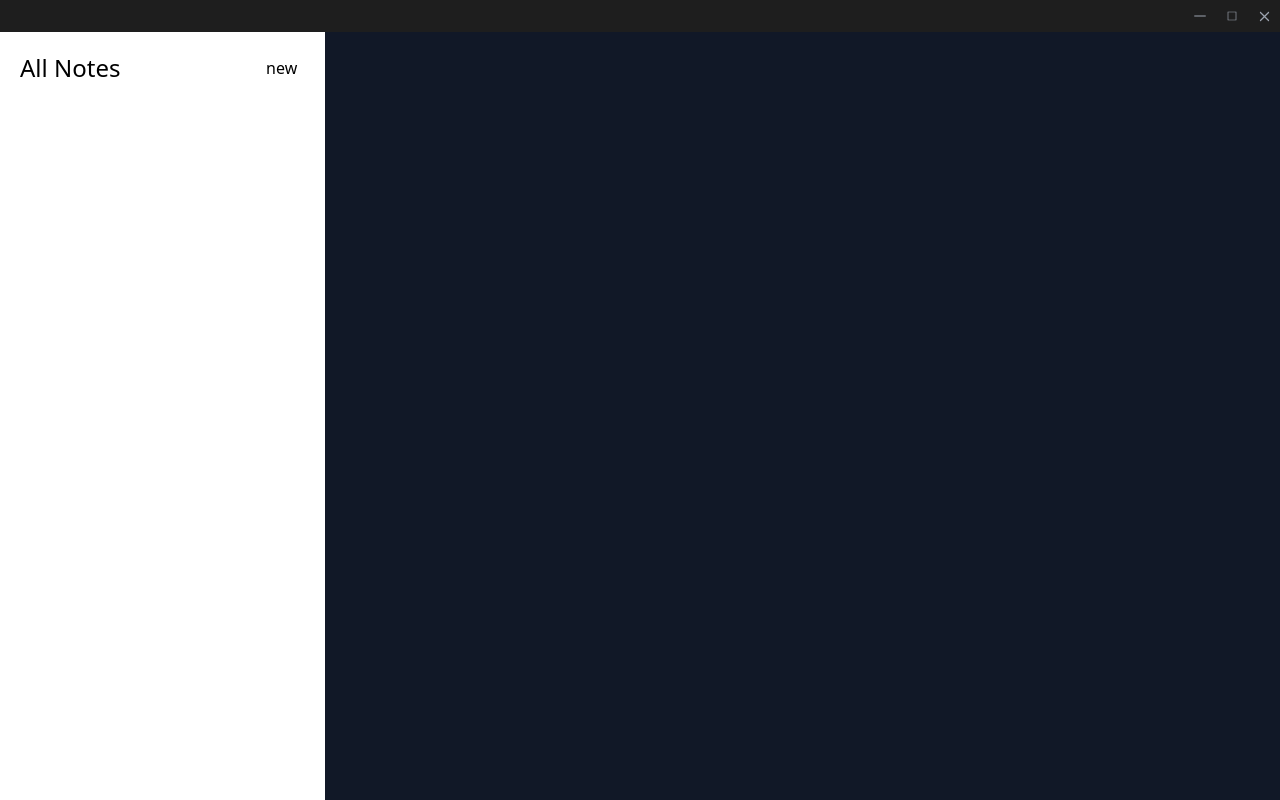
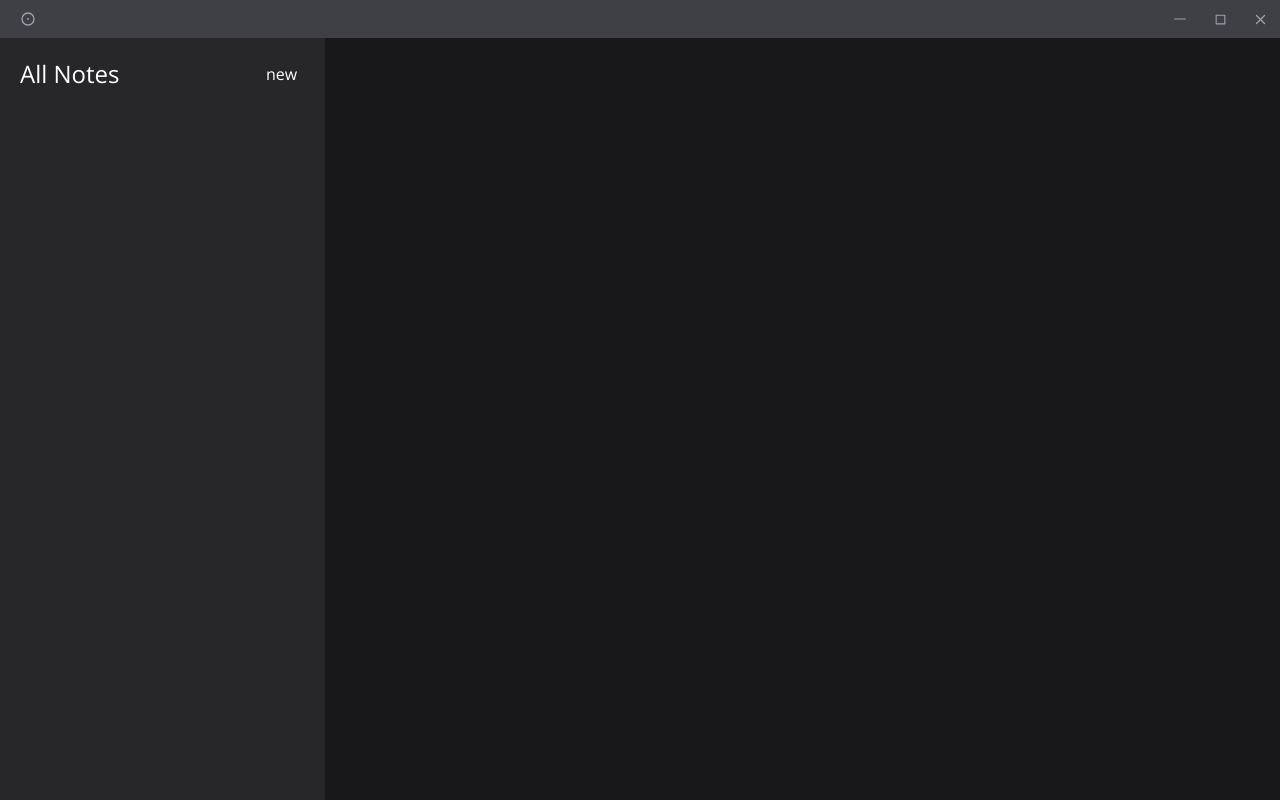
Before and after one commit to ruralad/notedown, a React (Vite) app: page / in a window 1280 px wide. Built offline with nearby package versions, Linux system fonts and the light colour scheme.

Commit message:
Fonts, Layout ui
- Open Sans is the new font
- "Focus Mode"
- Better TitleBar

```diff
--- a/package.json
+++ b/package.json
@@ -10,6 +10,7 @@
     "tauri": "tauri"
   },
   "dependencies": {
+    "@fontsource/open-sans": "^4.5.14",
     "@tauri-apps/api": "^1.2.0",
     "react": "^18.2.0",
     "react-dom": "^18.2.0",
--- a/src/App.tsx
+++ b/src/App.tsx
@@ -10,11 +10,11 @@ const App: React.FC = () => {
     <main className="relative w-full h-screen flex flex-col">
       <div
         data-tauri-drag-region
-        className="absolute h-8 w-full z-20 text-gray-400"
+        className="h-10 w-full text-gray-400 bg-zinc-700"
       >
         <TitleBar />
       </div>
-      <div className="relative w-full h-full flex pt-8">
+      <div className="relative w-full h-full flex">
         {!!showDirectory && <DirectorySection />}
         <ContentSection />
       </div>
--- a/src/components/ContentSection/index.tsx
+++ b/src/components/ContentSection/index.tsx
@@ -39,21 +39,11 @@ const ContentSection: React.FC = () => {
   };
 
   return (
-    <section className="w-full h-full relative bg-gray-900 p-5 text-white">
-      {!!activeNote && (
-        <p
-          title={UiStore.showDirectory ? `Hide Directory` : `Show Directory`}
-          className="absolute text-2xl hover:cursor-pointer z-10 top-0"
-          onClick={() => UiStore.setShowDirectory()}
-        >
-          {UiStore.showDirectory ? <>&larr;</> : <>&rarr;</>}
-        </p>
-      )}
-
+    <section className="w-full h-full relative bg-zinc-900 p-5 text-white">
       {!!editor && (
         <div className="h-full relative">
           <input
-            className="outline-none bg-gray-900 text-3xl py-4"
+            className="outline-none bg-zinc-900 text-3xl font-medium py-4"
             onChange={(e) => setHeading(e.target.value)}
             onBlur={updateHeading}
             value={heading}
--- a/src/components/DirectorySection/Header.tsx
+++ b/src/components/DirectorySection/Header.tsx
@@ -21,7 +21,7 @@ const Header: React.FC = () => {
       <h1 className="text-2xl">All Notes</h1>
       <p
         onClick={createNote}
-        className="py-1 px-2 rounded-md hover:bg-gray-100 hover:cursor-pointer"
+        className="py-1 px-2 rounded-md hover:bg-zinc-700 hover:cursor-pointer"
       >
         new
       </p>
--- a/src/components/DirectorySection/Notes.tsx
+++ b/src/components/DirectorySection/Notes.tsx
@@ -21,7 +21,7 @@ const Notes: React.FC = () => {
         allNotes.map((v, i) => {
           return (
             <p
-              className="p-1 m-1 hover:bg-gray-100 hover:cursor-pointer rounded-md "
+              className="p-1 m-1 hover:bg-zinc-700 hover:cursor-pointer rounded-md "
               key={v.name}
               onClick={() => setActiveNote(v.name as string)}
             >
--- a/src/components/DirectorySection/index.tsx
+++ b/src/components/DirectorySection/index.tsx
@@ -3,7 +3,7 @@ import Notes from "./Notes";
 
 const DirectorySection: React.FC = () => {
   return (
-    <section className="w-1/3 h-full bg-white text-black p-5">
+    <section className="w-1/3 h-full bg-zinc-800 text-white p-5">
       <Header />
       <Notes />
     </section>
--- a/src/components/TitleBar/index.tsx
+++ b/src/components/TitleBar/index.tsx
@@ -1,10 +1,14 @@
 import { appWindow } from "@tauri-apps/api/window";
 import { useEffect, useState } from "react";
 import { AiOutlineMinus } from "react-icons/ai";
+import { BiSquare } from "react-icons/bi";
 import { CgClose } from "react-icons/cg";
-import { RxSquare } from "react-icons/rx";
+import { RiFocusFill } from "react-icons/ri";
+import { TbFocus } from "react-icons/tb";
+import { useUiStore } from "../../store/UiStore";
 const TitleBar = () => {
   const [fullscreen, setFullscreen] = useState<boolean>();
+  const UiStore = useUiStore();
 
   useEffect(() => {
     appWindow.isMaximized().then((fullscreenStatus) => {
@@ -13,44 +17,63 @@ const TitleBar = () => {
   }, []);
 
   return (
-    <div className="right-0 flex absolute">
+    <div className="w-full h-full flex justify-between items-center">
+      <div className="h-full flex items-center pl-3">
         <div
-        className="grid place-items-center w-8 h-8 hover:bg-gray-800"
+          className="grid place-items-center w-8 h-8 p-2 rounded-lg hover:bg-zinc-600"
+          onClick={() => UiStore.setShowDirectory()}
+          title={
+            UiStore.showDirectory
+              ? "Switch to Focus Mode"
+              : "Switch to Normal Mode"
+          }
+        >
+          {UiStore.showDirectory ? (
+            <TbFocus size={16} />
+          ) : (
+            <RiFocusFill size={16} />
+          )}
+        </div>
+      </div>
+      <div className="flex h-full">
+        <div
+          className="grid place-items-center w-10 h-full hover:bg-gray-900"
           onClick={() => appWindow.minimize()}
         >
           <AiOutlineMinus />
         </div>
         {!!fullscreen ? (
           <div
-          className="grid place-items-center w-8 h-8 hover:bg-gray-800"
+            className="grid place-items-center w-10 h-full hover:bg-gray-800"
             onClick={() => {
               appWindow.unmaximize();
               setFullscreen(!fullscreen);
             }}
           >
-          <RxSquare size={10} />
+            <BiSquare size={13} />
           </div>
         ) : (
           <div
-          className="grid place-items-center w-8 h-8 hover:bg-gray-800"
+            className="grid place-items-center w-10 h-full hover:bg-gray-800"
             onClick={() => {
               appWindow.maximize();
               setFullscreen(!fullscreen);
             }}
           >
             {" "}
-          <RxSquare size={10} />
+            <BiSquare size={13} />
           </div>
         )}
 
         <div
-        className="grid place-items-center w-8 h-8 hover:bg-red-900"
+          className="grid place-items-center w-10 h-full hover:bg-red-900"
           onClick={() => appWindow.close()}
         >
           {" "}
           <CgClose size={15} />
         </div>
       </div>
+    </div>
   );
 };
 
--- a/src/main.tsx
+++ b/src/main.tsx
@@ -1,3 +1,4 @@
+import "@fontsource/open-sans";
 import React from "react";
 import ReactDOM from "react-dom/client";
 import App from "./App";
--- a/src/styles/main.css
+++ b/src/styles/main.css
@@ -8,6 +8,7 @@
 body {
   background-color: #1e1e1e;
   color: white;
+  font-family: "Open Sans", sans-serif;
 }
 
 ::-webkit-scrollbar {
```
Also changed, not shown: 1 other file (tests, documents, lock files or other folders). Lines whose indentation alone changed are shown as unchanged.
